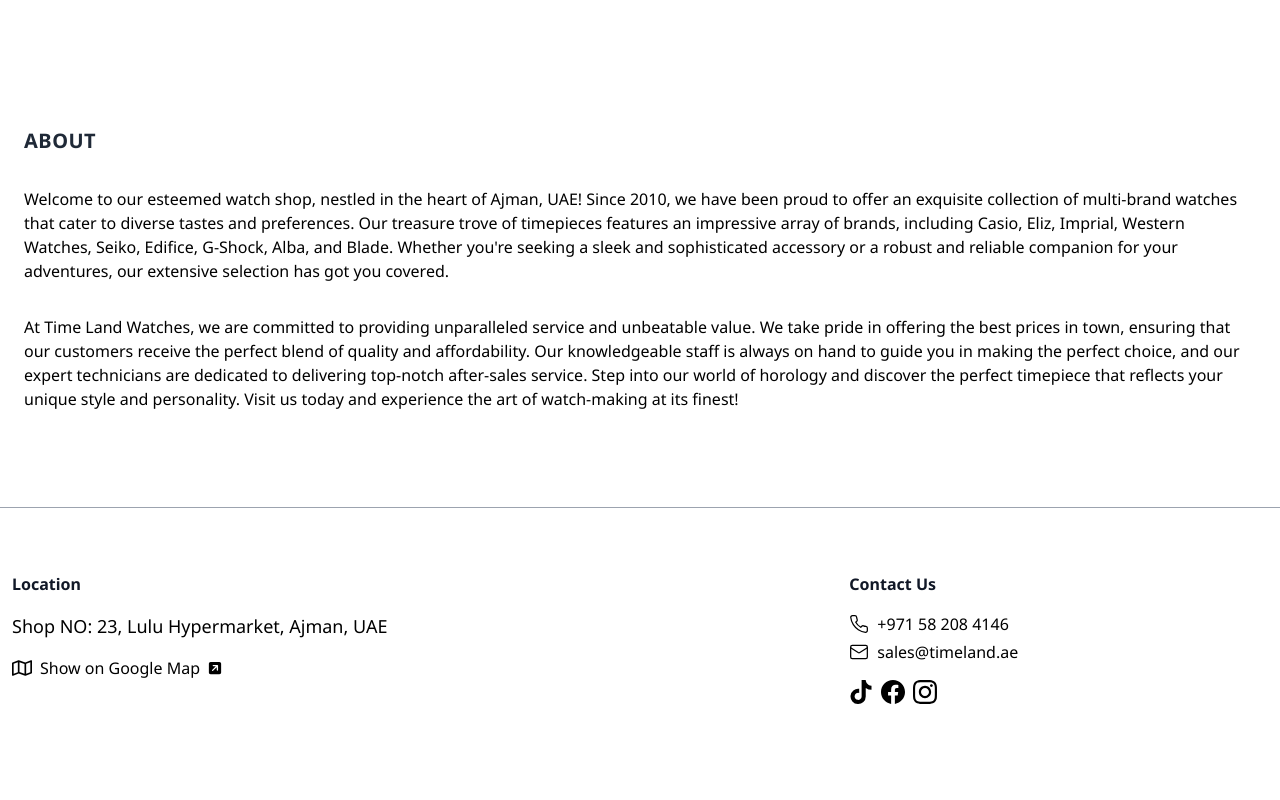
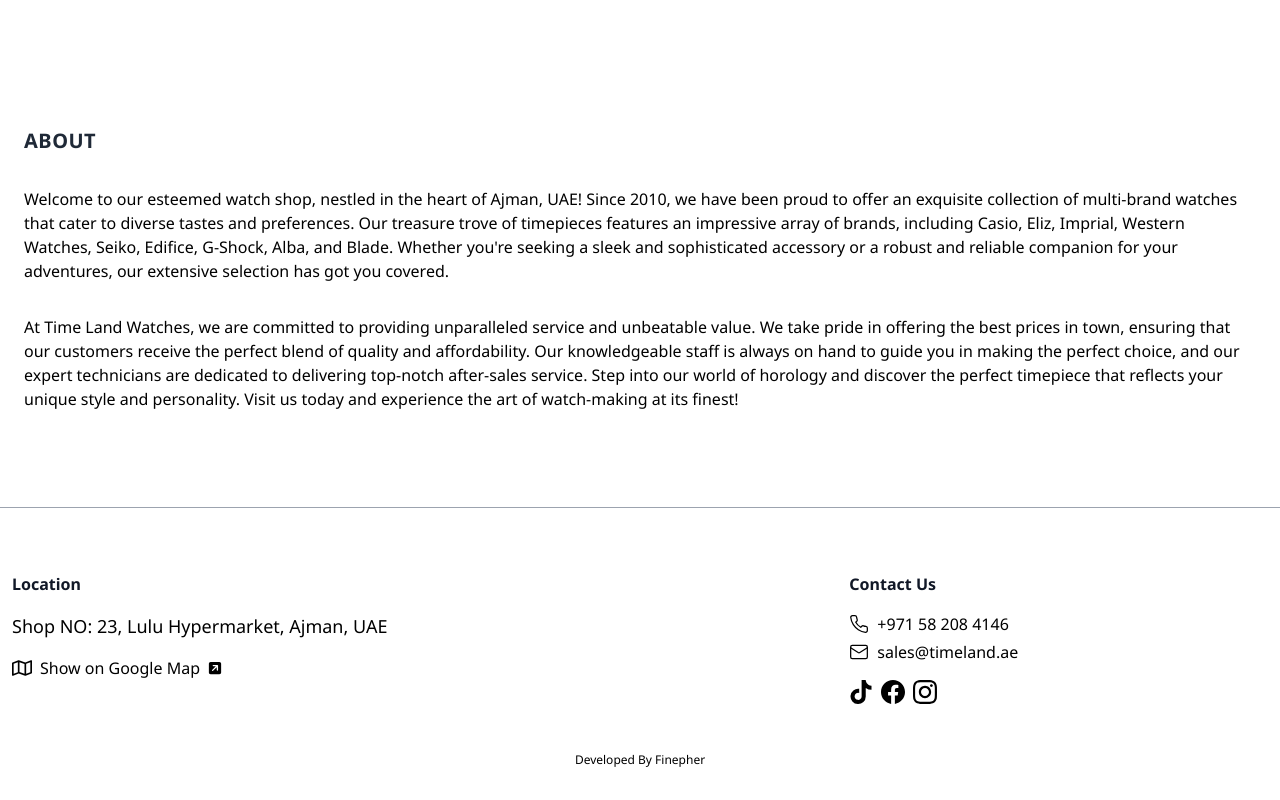
Before and after one commit to habilm/timeland, a Next.js app: page / in a window 1280 px wide. Shown: the part 1265-2065 px from the top of the page. Built offline with nearby package versions, Linux system fonts and the light colour scheme.

Commit message:
added developed by text

```diff
--- a/app/page.tsx
+++ b/app/page.tsx
@@ -182,6 +182,11 @@
             </div>
           </div>
         </div>
+        <div className="container">
+          <p className="text-xs text-center text-gray">
+            Developed By <Link href="https://finepher.com">Finepher</Link>{" "}
+          </p>
+        </div>
       </footer>
     </main>
   );
```
Also changed, not shown: 1 other file (tests, documents, lock files or other folders).
